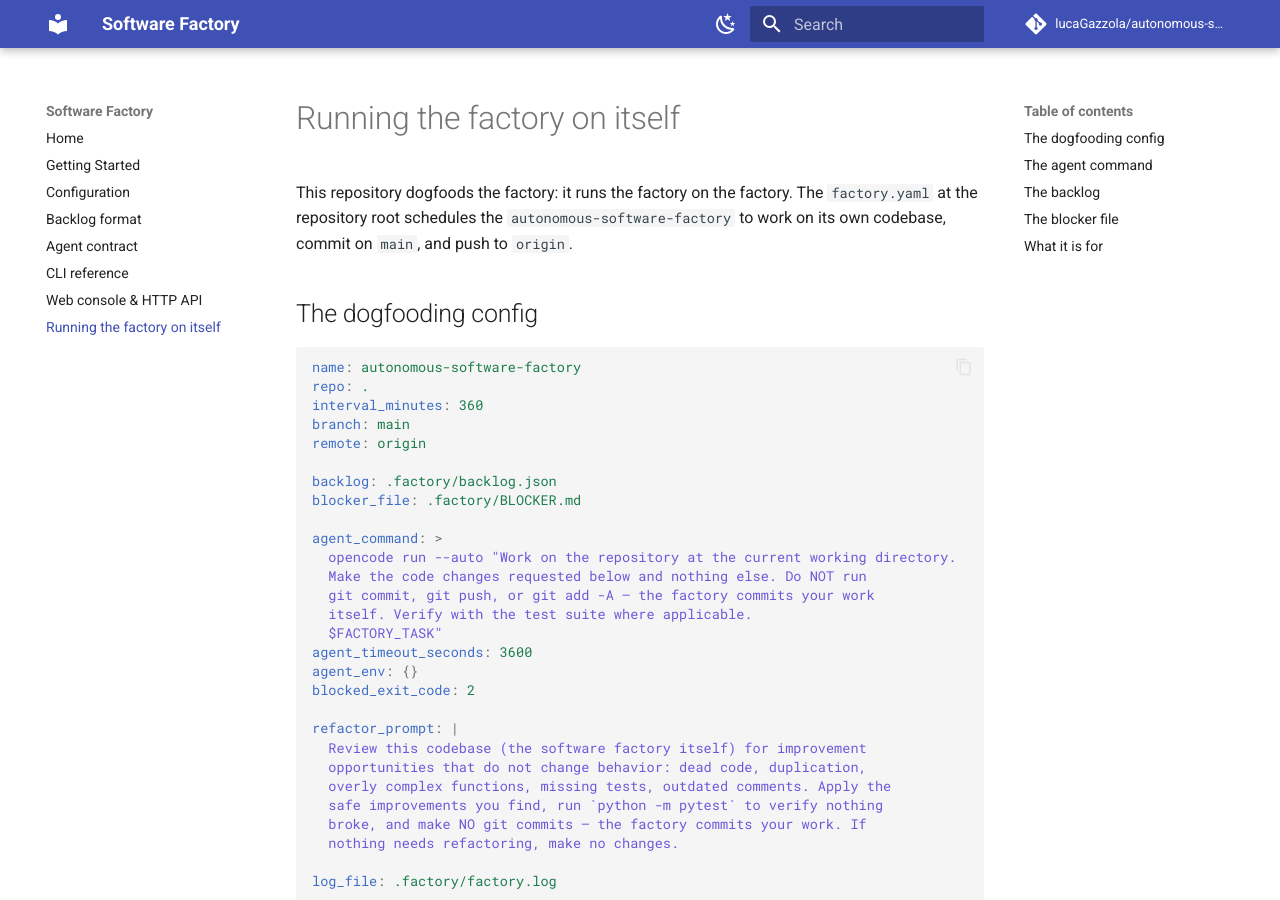
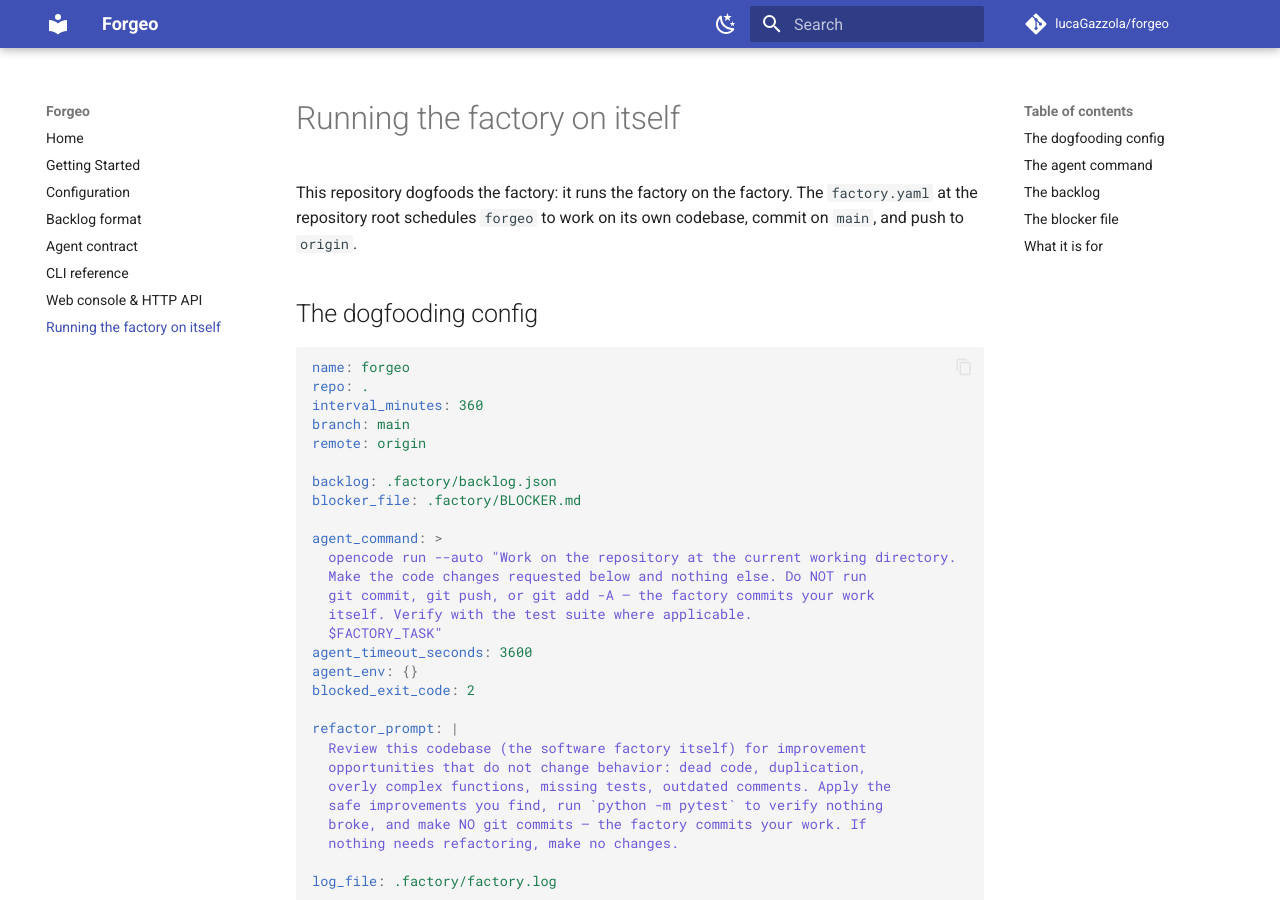
Before and after one commit to lucaGazzola/autonomous-software-factory, an MkDocs documentation site: the page built from docs/running-on-itself.md, in a window 1280 px wide and 900 px high. Built offline with MkDocs 1.6.1 and Material for MkDocs 9.7.7, drawn with Linux system fonts in a browser that asks for light colours; comment, search, counter and statistics services are not loaded.

Commit message:
Rename the project to Forgeo

````diff
--- a/docs/running-on-itself.md
+++ b/docs/running-on-itself.md
@@ -1,13 +1,13 @@
 # Running the factory on itself
 
 This repository dogfoods the factory: it runs the factory on the factory. The
-`factory.yaml` at the repository root schedules the `autonomous-software-factory`
+`factory.yaml` at the repository root schedules `forgeo`
 to work on its own codebase, commit on `main`, and push to `origin`.
 
 ## The dogfooding config
 
 ```yaml
-name: autonomous-software-factory
+name: forgeo
 repo: .
 interval_minutes: 360
 branch: main
--- a/factory.yaml
+++ b/factory.yaml
@@ -1,6 +1,6 @@
-# Software Factory configuration — the factory dogfooding itself.
+# Forgeo configuration — the factory dogfooding itself.
 # Relative paths resolve against this file's directory.
-name: autonomous-software-factory
+name: forgeo
 repo: .
 interval_minutes: 360
 branch: main
--- a/mkdocs.yml
+++ b/mkdocs.yml
@@ -1,7 +1,7 @@
-site_name: Software Factory
+site_name: Forgeo
 site_description: A scheduled, agent-driven software factory for one repository.
-repo_url: https://github.com/lucaGazzola/autonomous-software-factory
-repo_name: lucaGazzola/autonomous-software-factory
+repo_url: https://github.com/lucaGazzola/forgeo
+repo_name: lucaGazzola/forgeo
 site_dir: site
 docs_dir: docs
 
--- a/pyproject.toml
+++ b/pyproject.toml
@@ -3,13 +3,13 @@ requires = ["hatchling"]
 build-backend = "hatchling.build"
 
 [project]
-name = "software-factory"
+name = "forgeo"
 version = "0.1.0"
 description = "A scheduled software factory: executes backlog tasks on main, refactors when idle, and writes BLOCKER.md when it needs human input."
 readme = "README.md"
 requires-python = ">=3.11"
 license = { text = "MIT" }
-authors = [{ name = "Software Factory Contributors" }]
+authors = [{ name = "Forgeo Contributors" }]
 keywords = ["automation", "agents", "backlog", "orchestration", "scheduler"]
 classifiers = [
     "Development Status :: 3 - Alpha",
--- a/src/factory/__init__.py
+++ b/src/factory/__init__.py
@@ -1,4 +1,4 @@
-"""Software Factory: a scheduled software factory that executes backlog tasks
+"""Forgeo: a scheduled software factory that executes backlog tasks
 on the main branch and refactors when idle."""
 
 __version__ = "0.1.0"
````
Also changed, not shown: README.md (+2 -2 lines), docs/configuration.md (+1 -1 lines), docs/getting-started.md (+1 -1 lines), docs/index.md (+1 -1 lines), 7 other files.
